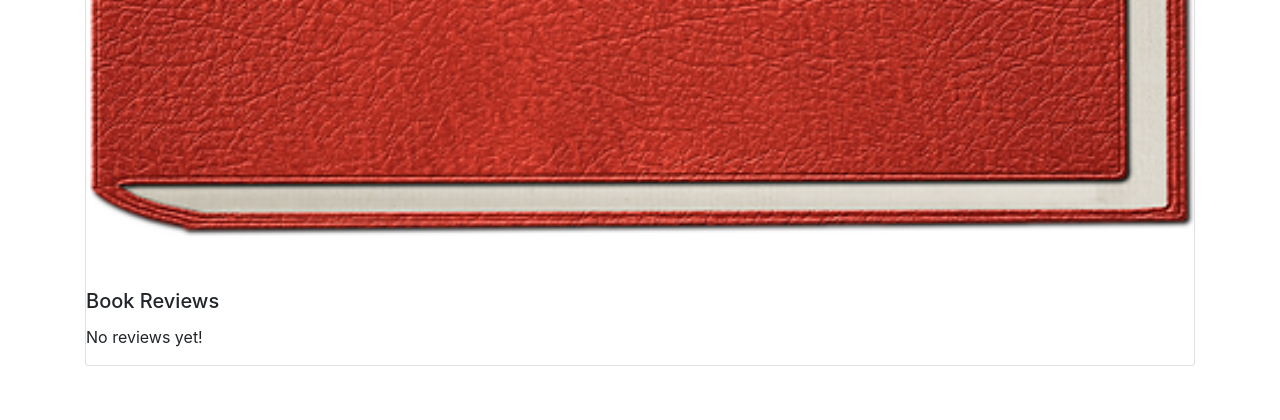
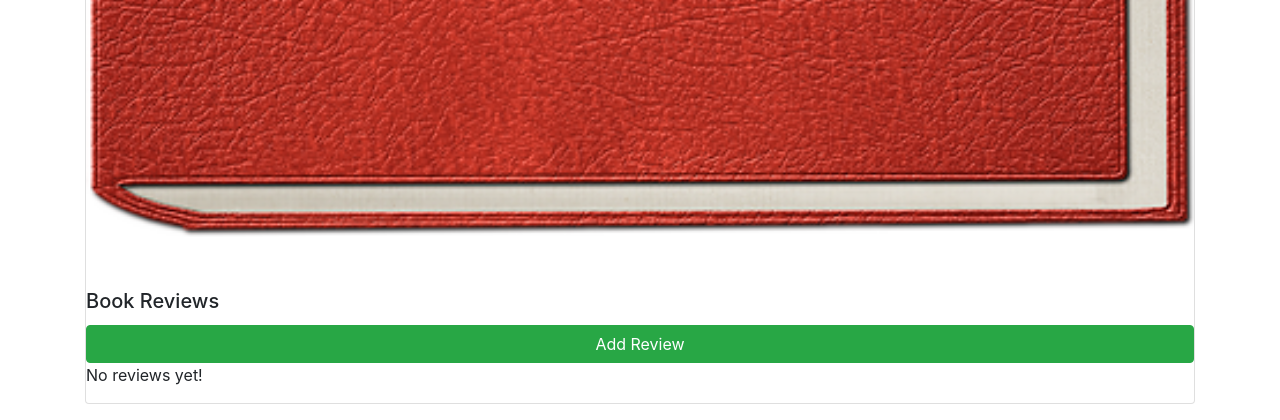
Before and after one commit to seakonn/milestone-three, a Flask app: template templates/book.html in a window 1280 px wide. Shown: the part 1297-1717 px from the top of the page. Before the commit the page ends 1663 px from the top, so only its background shows below. Run offline with Flask 2, Linux system fonts and the light colour scheme; the template is opened without the code that fills it, so the values that code supplies are empty; some libraries are stand-ins or nearby versions.

Commit message:
Added 'Add review' button

```diff
--- a/templates/book.html
+++ b/templates/book.html
@@ -3,10 +3,12 @@
 
 <div class="container">
 <div class="card mb-3">
+
   {% set source = "/static/images/no-cover-image.png" %}
   {% if book.image_url %}
   {% set source = book.image_url %}
   {% endif %}
+
   <img src="{{ source }}" class="card-img-top" alt="Cover Image">
   <div class="card-body">
     <h4 class="card-title">{{ book.title }}</h4>
@@ -14,7 +16,7 @@
 
   </div>
     <h5 class="card-title"> Book Reviews </h5>
-
+    <button type="button" class="btn btn-success">Add Review</button>
 
     {% for review in book.reviews %}
 
```
